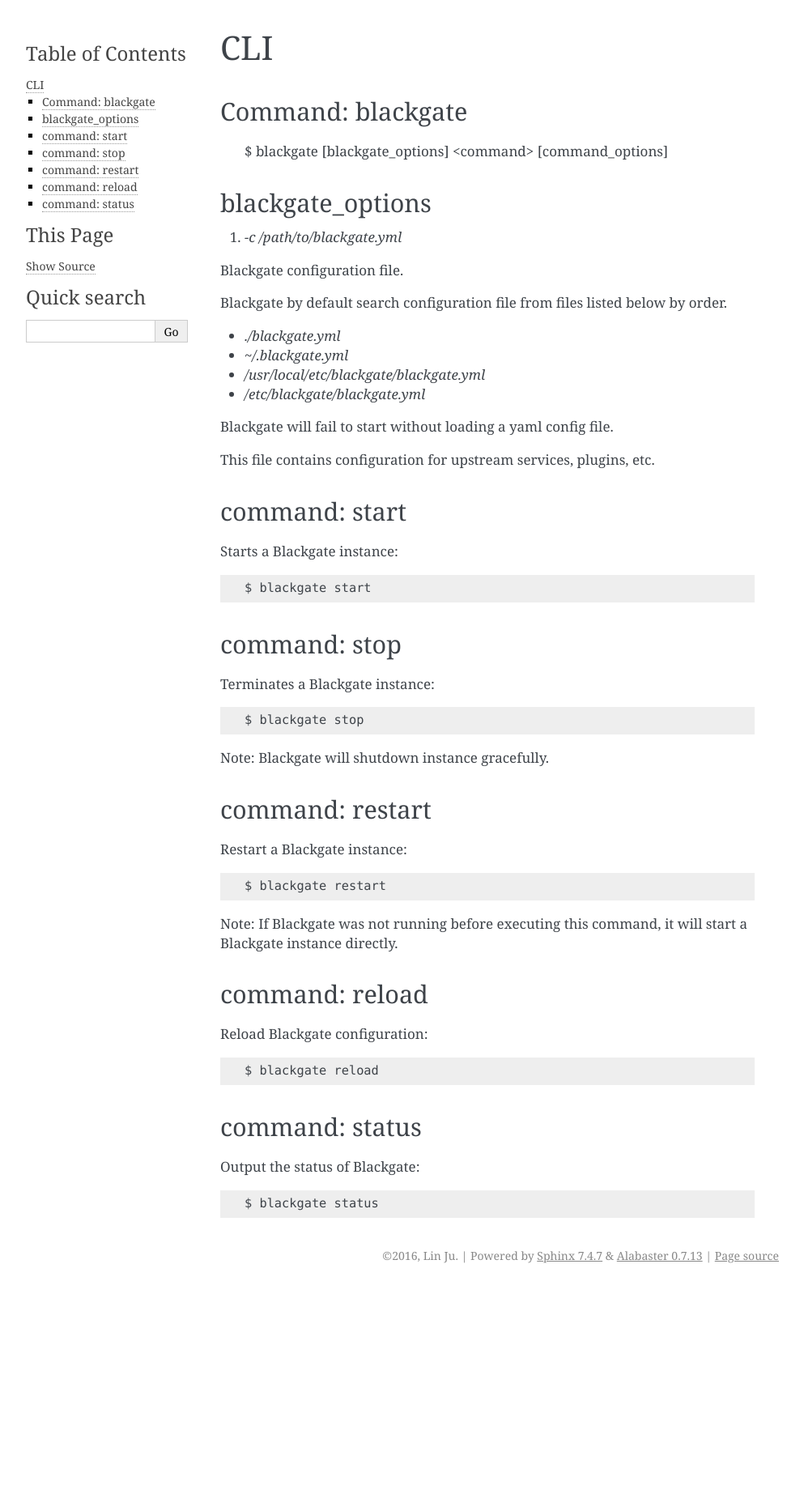
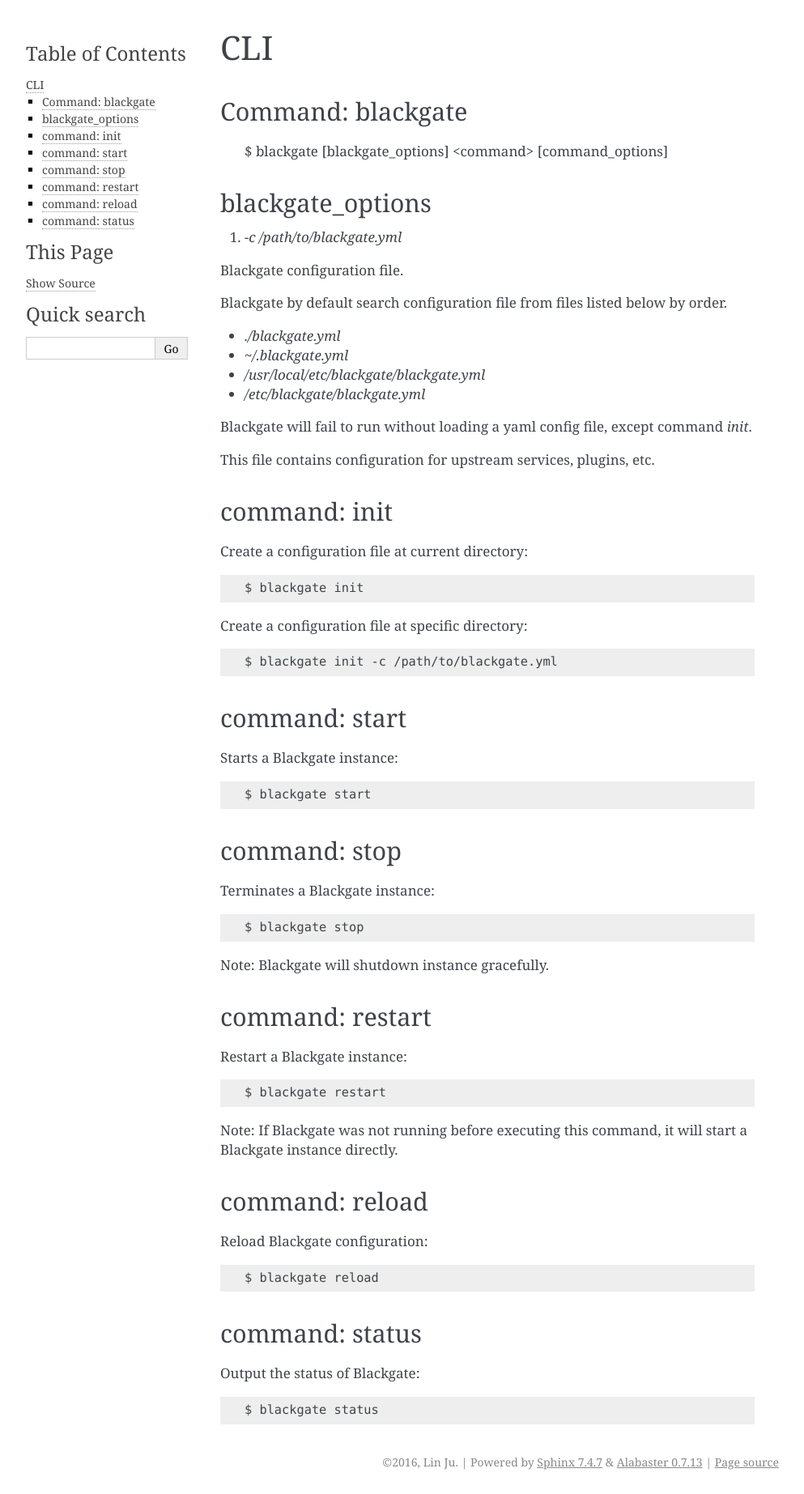
Before and after one commit to soasme/blackgate, a Sphinx documentation site: the page built from docs/cli.rst, in a window 1280 px wide. Shown: the whole page at 81% size, without its empty margins (148-1141 px from the left). Built offline with Sphinx 7.4.7, drawn with Linux system fonts in a browser that asks for light colours; pages that are not in the unit, such as notebooks, are missing from menus; before the commit the page ends 1590 px from its top, so only the background shows below that.

Commit message:
add init command.

```diff
--- a/docs/cli.rst
+++ b/docs/cli.rst
@@ -20,9 +20,20 @@
 * `/usr/local/etc/blackgate/blackgate.yml`
 * `/etc/blackgate/blackgate.yml`
 
-Blackgate will fail to start without loading a yaml config file.
+Blackgate will fail to run without loading a yaml config file, except command `init`.
 
 This file contains configuration for upstream services, plugins, etc.
+
+command: init
+--------------
+
+Create a configuration file at current directory::
+
+    $ blackgate init
+
+Create a configuration file at specific directory::
+
+    $ blackgate init -c /path/to/blackgate.yml
 
 command: start
 ---------------
```
